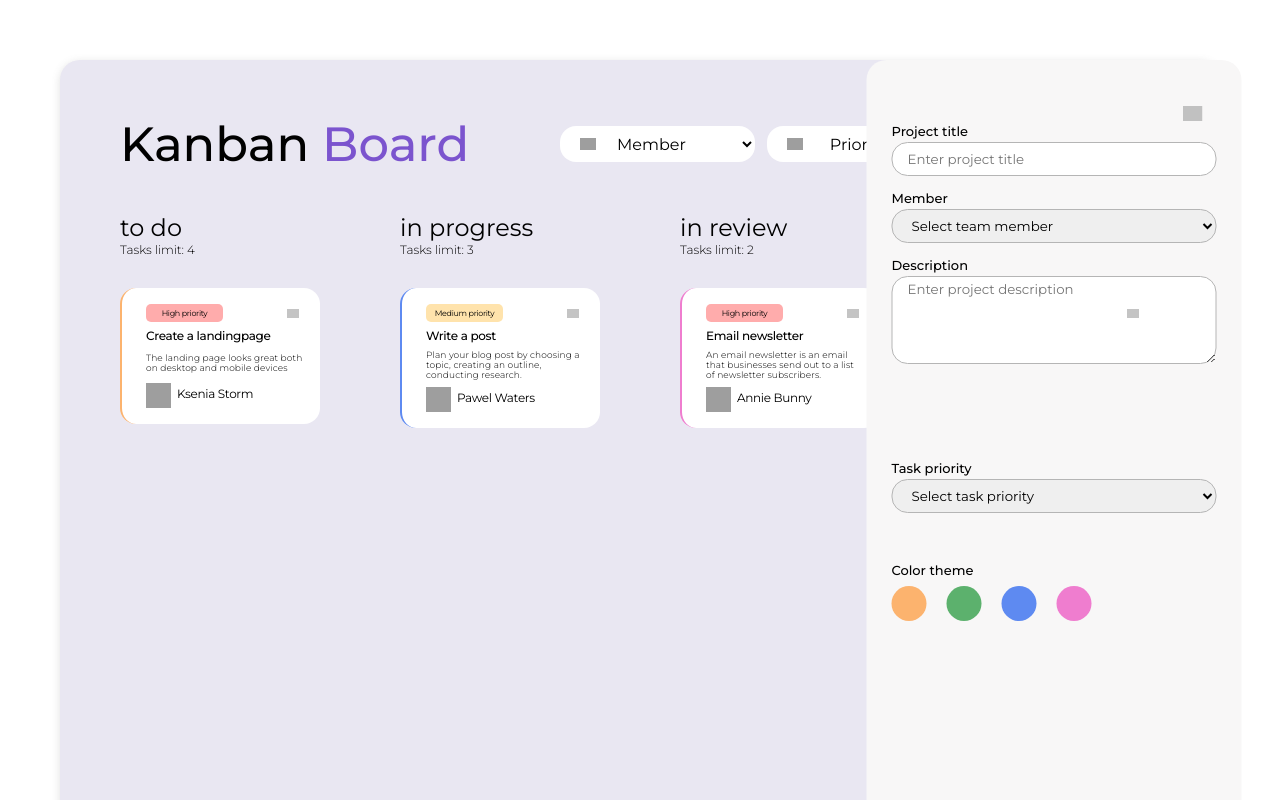
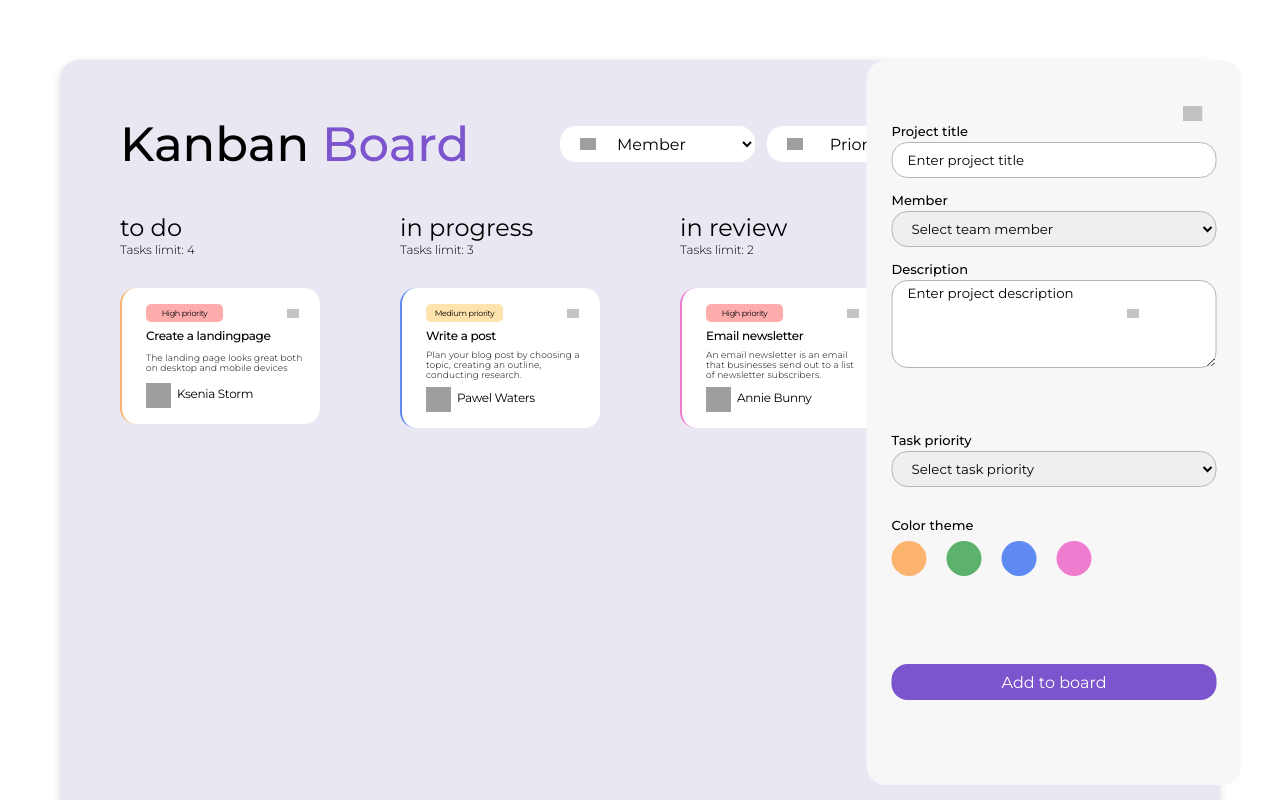
Before and after one commit to annakrolikowska/kanban-board, a React (Create React App) app: page / in a window 1280 px wide. Both pictures are taken after a click on the button "+ Add task". Shown: the top 800 px of the page. Built offline with nearby package versions, Linux system fonts and the light colour scheme; grey boxes are pictures that could not be loaded.

Commit message:
form refactoring

```diff
--- a/src/components/Button.js
+++ b/src/components/Button.js
@@ -7,7 +7,7 @@ const Button = props => {
 
     return (
         <StyledButton type={type} onClick={onClick}>
-        {props.children}
+            {props.children}
         </StyledButton>
     );
 }
--- a/src/components/Form.js
+++ b/src/components/Form.js
@@ -6,6 +6,7 @@ import CustomCheckbox from './CustomCheckbox';
 import ConfirmationDialog from './ConfirmationDialog';
 import { connect } from 'react-redux';
 import { addTaskAction } from '../redux/actions/task.actions';
+
 
 class Form extends React.Component {
 
@@ -41,12 +42,12 @@ class Form extends React.Component {
                     <label>
                         Member
                         {hasMemberError && <span className="error-message">Member is required</span>}
-                <select name="userId" onChange={this.handleFieldChange} className={hasMemberError ? 'error' : ''}>
+                        <select name="userId" onChange={this.handleFieldChange} type="form" className={hasMemberError ? 'error' : ''}>
                             <option value="">
                                 Select team member
                             </option>
                             {this.props.users.map((user) => (
-                        <option key={user.userId} value={user.id}>
+                                <option key={user.id} value={user.id}>
                                     {user.name}
                                 </option>
                             ))}
@@ -61,7 +62,7 @@ class Form extends React.Component {
                 <label>
                     Task priority
                     {hasPriorityError && <span className="error-message">Priority is required</span>}
-            <select name="priority" onChange={this.handleFieldChange} value={priority} className={hasPriorityError ? 'error' : ''}>
+                    <select name="priority" onChange={this.handleFieldChange} value={priority} type="form" className={hasPriorityError ? 'error' : ''}>
                         <option value=""> Select task priority</option>
                         <option value="Low">Low</option>
                         <option value="Medium">Medium</option>
@@ -121,24 +122,22 @@ class Form extends React.Component {
         const { title, description, priority, userId } = this.state;
         const errors = [];
 
-        if (title.trim() === '') {
+        if (!title || title.trim() === '') {
             errors.push('Title is required');
         }
-        if (description.trim().length > 100) {
+        if (description && description.trim().length > 100) {
             errors.push('Description maximum 100 characters in length');
         }
-        if (priority.trim() === '') {
+        if (!priority || priority.trim() === '') {
             errors.push('Priority is required');
         }
-        if (userId.trim() === '') {
+        if (!userId || userId.trim() === '') {
             errors.push('Member is required');
         }
 
         this.setState({ errors });
-
         return errors.length === 0;
     };
-
 }
 
 const mapStateToProps = (state) => {
--- a/src/components/Header.js
+++ b/src/components/Header.js
@@ -23,12 +23,6 @@ class Header extends React.Component {
                 <div className="header-container">
                     <Select value={userFilter} onChange={this.handleUserChange}>
                         <option value="" > Member</option>
-                        {/* <option value="Ksenia Storm">Ksenia Storm</option>
-                        <option value="Pawel Waters">Pawel Waters</option>
-                        <option value="Annie Bunny">Annie Bunny</option>
-                        <option value="Ewa Flowers">Ewa Flowers</option>
-                        <option value="John Snow">John Snow</option>
-                        <option value="Justine Rivers">Justine Rivers</option> */}
                         {this.props.users.map((user) => (
                         <option key={user.id} value={user.id}>
                             {user.name}
@@ -41,7 +35,7 @@ class Header extends React.Component {
                         <option value="Medium">Medium</option>
                         <option value="High">High</option>
                     </Select>
-                    <Button onClick={this.toggleFormVisibility}>
+                    <Button type="openForm" onClick={this.toggleFormVisibility}>
                       {isFormVisible ? 'Close form' : '+ Add task'}
                     </Button>
                 </div>
@@ -71,7 +65,6 @@ class Header extends React.Component {
     }
 }
 
-
 const mapStateToProps = (state) => {
     return {
       users: state.userReducer.users,
--- a/src/styles/Button.styled.js
+++ b/src/styles/Button.styled.js
@@ -30,7 +30,7 @@ const StyledButton= styled.button`
         min-width: 100%;
         height: 36px;
         font-weight: 400;
-        margin-top: 120px;
+        margin-top: 48px;
     }`}
 
     ${ props => props.type === 'close' && css`
@@ -49,7 +49,9 @@ const StyledButton= styled.button`
     }`}
 
     @media (max-width: 1209px) {
-        min-width: 160px;
-    }
+        ${ props => props.type === 'openForm' && css`
+          min-width: 160px;
+        }
+    `}}
 `
 export { StyledButton};
--- a/src/styles/CustomCheckbox.styled.js
+++ b/src/styles/CustomCheckbox.styled.js
@@ -3,7 +3,7 @@ import styled from 'styled-components';
 const StyledCustomCheckbox= styled.fieldset`
 
     border: none;
-    margin-top: 35px;
+    margin-top: 16px;
 
     & input {
         display: none;
--- a/src/styles/Form.styled.js
+++ b/src/styles/Form.styled.js
@@ -3,7 +3,7 @@ import styled from 'styled-components';
 const StyledForm = styled.form`
 
     width: 325px;
-    height: 768px;
+    height: 635px;
     border-radius: 20px;
     background: var(--color-secondary);
     padding: 45px 25px;
@@ -13,14 +13,13 @@ const StyledForm = styled.form`
     right: 75px;
     transform: translateX(-50%);
 
-
     & div {
-        margin-bottom: 80px;
+        margin-bottom: 48px;
     }
 
     & .input, textarea, select {
         width: 100%;
-        min-height: 34px;
+        min-height: 36px;
         border-radius: 16px;
         border: 1px solid var(--color-light-grey);
         padding: 4px 15px;
@@ -28,12 +27,12 @@ const StyledForm = styled.form`
         margin: 4px 0 16px;
         font-family: var(--font-primary);
 
+        &::placeholder {
+            color: var(--color-black);
+        }
+
         &:focus-visible {
             outline: 1px solid var(--color-accent);
-        }
-
-        & .placeholder{
-            display: none;
         }
     }
 
@@ -44,7 +43,6 @@ const StyledForm = styled.form`
     & label {
         font-weight: 500;
     }
-
 
     & select:invalid {
             color: var(--color-error);
```
Lines whose indentation alone changed are shown as unchanged.
